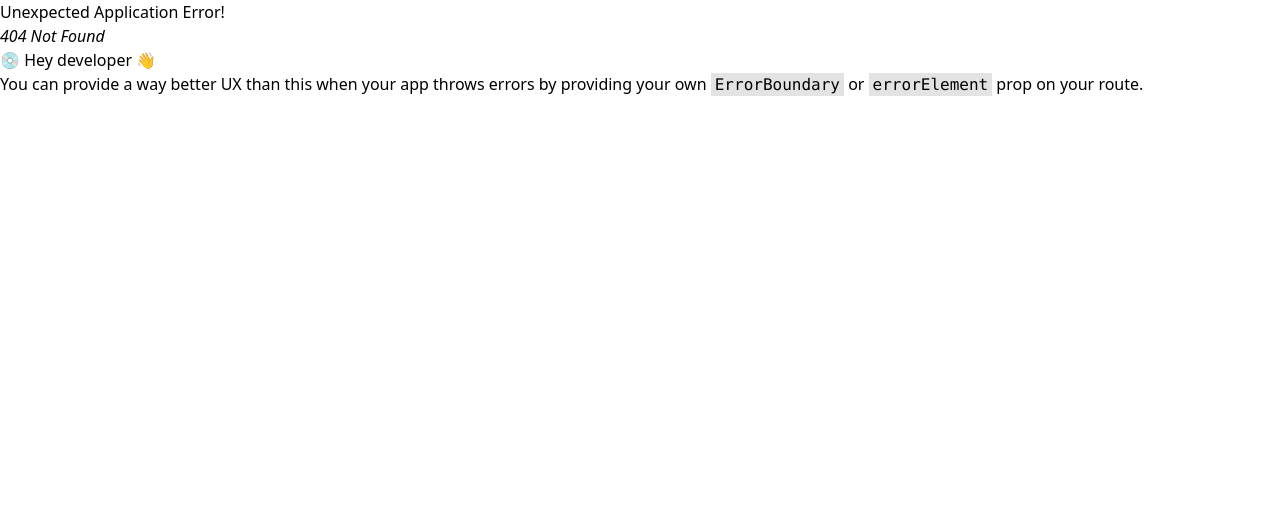
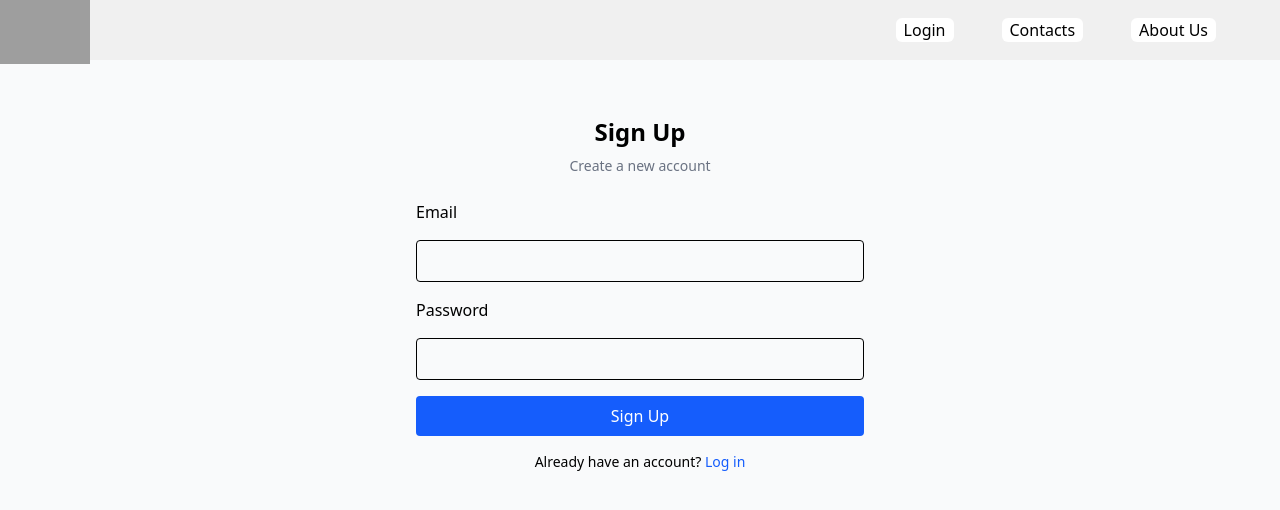
Before and after one commit to dinesh121099/findjobs-frontend, a React (Vite) app: page /signup in a window 1280 px wide. Before the commit this address had no page. Shown: the top 510 px of the page. Built offline with nearby package versions, Linux system fonts and the light colour scheme; grey boxes are pictures that could not be loaded.

Commit message:
.env file added, Login page and Signup page created

```diff
--- a/package.json
+++ b/package.json
@@ -16,7 +16,8 @@
     "lucide-react": "^0.511.0",
     "react": "^19.1.0",
     "react-dom": "^19.1.0",
-    "react-router-dom": "^7.6.0"
+    "react-router-dom": "^7.6.0",
+    "react-toastify": "^11.0.5"
   },
   "devDependencies": {
     "@eslint/js": "^9.25.0",
--- a/src/App.jsx
+++ b/src/App.jsx
@@ -1,3 +1,4 @@
+import { ToastContainer } from 'react-toastify';
 import './App.css'
 import Header from "./components/Header"
 import { Outlet } from "react-router-dom";
@@ -9,6 +10,7 @@ function App() {
       <main className="p-4">
         <Outlet />
       </main>
+      <ToastContainer/>
     </div>
   );
 }
--- a/src/pages/Home.jsx
+++ b/src/pages/Home.jsx
@@ -0,0 +1,23 @@
+import React from 'react';
+// import JobList from '../components/JobList';
+// import Recommendations from '../components/Recommendations';
+
+const Home = () => {
+  return (
+    <div className="p-4 max-w-4xl mx-auto">
+      <h1 className="text-3xl font-bold mb-6">Welcome to FindJobs!</h1>
+
+      <section className="mb-8">
+        <h2 className="text-xl font-semibold mb-4">Your AI-Powered Matches</h2>
+        {/* <Recommendations /> */}
+      </section>
+
+      <section>
+        <h2 className="text-xl font-semibold mb-4">All Job Listings</h2>
+        {/* <JobList /> */}
+      </section>
+    </div>
+  );
+};
+
+export default Home;
--- a/src/pages/Login.jsx
+++ b/src/pages/Login.jsx
@@ -0,0 +1,88 @@
+import { useState } from "react";
+import axios from "axios";
+import { useNavigate } from "react-router-dom";
+import { toast } from "react-toastify";
+
+export default function Login() {
+  const [email, setEmail] = useState("");
+  const [validEmail, setValidEmail] = useState(true);
+  const [password, setPassword] = useState("");
+  const [loading, setLoading] = useState(false);
+  const navigate = useNavigate();
+
+  const validateEmail = () => {
+    const isValid = /^[a-zA-Z0-9_.+-]+@[a-zA-Z0-9-]+\.[a-zA-Z0-9-.]+$/.test(email);
+    setValidEmail(isValid);
+    return isValid;
+  };
+
+  const handleSubmit = async (e) => {
+    e.preventDefault();
+    if (!validateEmail()) return;
+
+    setLoading(true);
+    try {
+      const res = await axios.post(`${import.meta.env.VITE_API_BASE_URL}/auth/login`, {
+        email,
+        password,
+      });
+
+      localStorage.setItem("token", res.data.token);
+      toast.success("Login successful");
+      navigate("/");
+    } catch (err) {
+      const message = err.response?.data?.message || "Login failed. Try again.";
+      toast.error(message);
+    } finally {
+      setLoading(false);
+    }
+  };
+
+  return (
+    <div className="mt-10 flex justify-center px-4">
+      <div className="w-full max-w-md">
+        <div className="text-center">
+          <h2>LOG IN</h2>
+          <h5>Having an account already?</h5>
+        </div>
+
+        <form className="flex flex-col space-y-4" onSubmit={handleSubmit}>
+          <label htmlFor="email" className="my-2">Your email address</label>
+          <input
+            id="email"
+            type="email"
+            placeholder="Enter Email"
+            value={email}
+            onChange={(e) => setEmail(e.target.value)}
+            required
+            className="border p-2"
+          />
+          {!validEmail && (
+            <p className="text-xs text-red-500 ml-2 -mt-2">Please enter a valid email</p>
+          )}
+
+          <label htmlFor="password" className="my-2">Your password</label>
+          <input
+            id="password"
+            type="password"
+            placeholder="Enter Password"
+            value={password}
+            onChange={(e) => setPassword(e.target.value)}
+            required
+            className="border p-2"
+          />
+
+          <button type="submit" className="w-full bg-blue-500 text-white py-2 rounded" disabled={loading || !validEmail}>
+            {loading ? "Loading..." : "Login"}
+          </button>
+        </form>
+
+        <div className="flex flex-col items-center space-y-3 mt-6">
+          <hr className="w-full border-t" />
+          <h5>Don&apos;t have an account?</h5>
+          <button className="w-full border py-2 rounded" >Sign Up</button>
+        </div>
+      </div>
+    </div>
+  );
+}
--- a/src/pages/Signup.jsx
+++ b/src/pages/Signup.jsx
@@ -1,47 +1,87 @@
 import { useState } from "react";
-import { Menu, X } from "lucide-react";
-import { motion, AnimatePresence } from "framer-motion";
+import axios from "axios";
+import { useNavigate } from "react-router-dom";
 
-export default function Header() {
-    const [hamOpen, sethamOpen] = useState(false);
+export default function Signup() {
+  const [email, setEmail] = useState("");
+  const [validEmail, setValidEmail] = useState(true);
+  const [password, setPassword] = useState("");
+  const [loading, setLoading] = useState(false);
 
-    return (
-        <>
-            <div className="bg-[#f0f0f0] h-15 flex justify-between items-center">
-                <div>
-                    <a href="/">
-                        <img
-                            alt="Car Logo"
-                            width={90}
-                            height={30}
-                            style={{ height: "auto" }}
-                            src="/Logo.svg"
-                            priority/>
-                    </a>
-                </div>
-                <nav className="mx-10 flex max-[570px]:hidden">
-                    <a className="mx-6 px-2 bg-white hover:shadow-lg rounded-md" href="/">Login</a>
-                    <a className="mx-6 px-2 bg-white hover:shadow-lg rounded-md" href="#">Contacts</a>
-                    <a className="mx-6 px-2 bg-white hover:shadow-lg rounded-md" href="#">About Us</a>
-                </nav>
-                <button className="min-[570px]:hidden m-5 p-2" onClick={() => sethamOpen(!hamOpen)}>
-                    {hamOpen ? <X size={24} /> : <Menu size={24} />}
-                </button>
-            </div>
-            <AnimatePresence>
-                {hamOpen && <motion.nav initial={{ opacity: 0, scaleY: 0 }}
-                    animate={{ opacity: 1, scaleY: 1 }}
-                    exit={{ opacity: 0, scaleY: 0 }}
-                    transition={{ duration: 0.3, ease: "easeInOut" }}
-                    style={{ originY: 0 }}
-                    className="min-[570px]:hidden bg-red shadow-lg" >
-                    <ul className="flex flex-col items-start p-4 space-y-2">
-                        <li><a href="/" className="block w-full">Login</a></li>
-                        <li><a href="#" className="block w-full">Contacts</a></li>
-                        <li><a href="#" className="block w-full">About Us</a></li>
-                    </ul>
-                </motion.nav>}
-            </AnimatePresence>
-        </>
-    );
+  const navigate = useNavigate();
+
+  const validateEmail = () => {
+    const isValid = /^[a-zA-Z0-9_.+-]+@[a-zA-Z0-9-]+\.[a-zA-Z0-9-.]+$/.test(email);
+    setValidEmail(isValid);
+    return isValid;
+  };
+
+  const handleSubmit = async (e) => {
+    e.preventDefault();
+    if (!validateEmail()) return;
+
+    setLoading(true);
+    try {
+      const res = await axios.post(
+        `${import.meta.env.VITE_API_BASE_URL}/auth/register`,
+        { email, password }
+      );
+      localStorage.setItem("token", res.data.token);
+      navigate("/profile");
+    } catch (err) {
+      alert(err.response?.data?.message || "Signup failed");
+    } finally {
+      setLoading(false);
+    }
+  };
+
+  return (
+    <div className="mt-10 flex justify-center px-4">
+      <div className="w-full max-w-md">
+        <div className="text-center">
+          <h2 className="text-2xl font-bold mb-2">Sign Up</h2>
+          <p className="text-sm text-gray-500">Create a new account</p>
+        </div>
+        <form onSubmit={handleSubmit} className="flex flex-col space-y-4 mt-6">
+          <label htmlFor="email">Email</label>
+          <input
+            id="email"
+            className="p-2 border rounded"
+            type="email"
+            value={email}
+            onChange={(e) => setEmail(e.target.value)}
+            required
+          />
+          {!validEmail && <p className="text-xs text-red-500">Enter a valid email address</p>}
+
+          <label htmlFor="password">Password</label>
+          <input
+            id="password"
+            className="p-2 border rounded"
+            type="password"
+            value={password}
+            onChange={(e) => setPassword(e.target.value)}
+            required
+          />
+
+          <button
+            type="submit"
+            className="bg-blue-600 text-white py-2 rounded hover:bg-blue-700 disabled:opacity-50"
+            disabled={loading}
+          >
+            {loading ? "Signing up..." : "Sign Up"}
+          </button>
+        </form>
+
+        <div className="text-center mt-4">
+          <p className="text-sm">
+            Already have an account?{" "}
+            <a href="/login" className="text-blue-600 hover:underline">
+              Log in
+            </a>
+          </p>
+        </div>
+      </div>
+    </div>
+  );
 }
```
Also changed, not shown: src/routes/routes.jsx (+8 -8 lines), src/components/Joblist.jsx (added), src/components/Recoomendation.jsx (added), src/pages/Profile.jsx (added), 1 other file (tests, documents, lock files or other folders).
